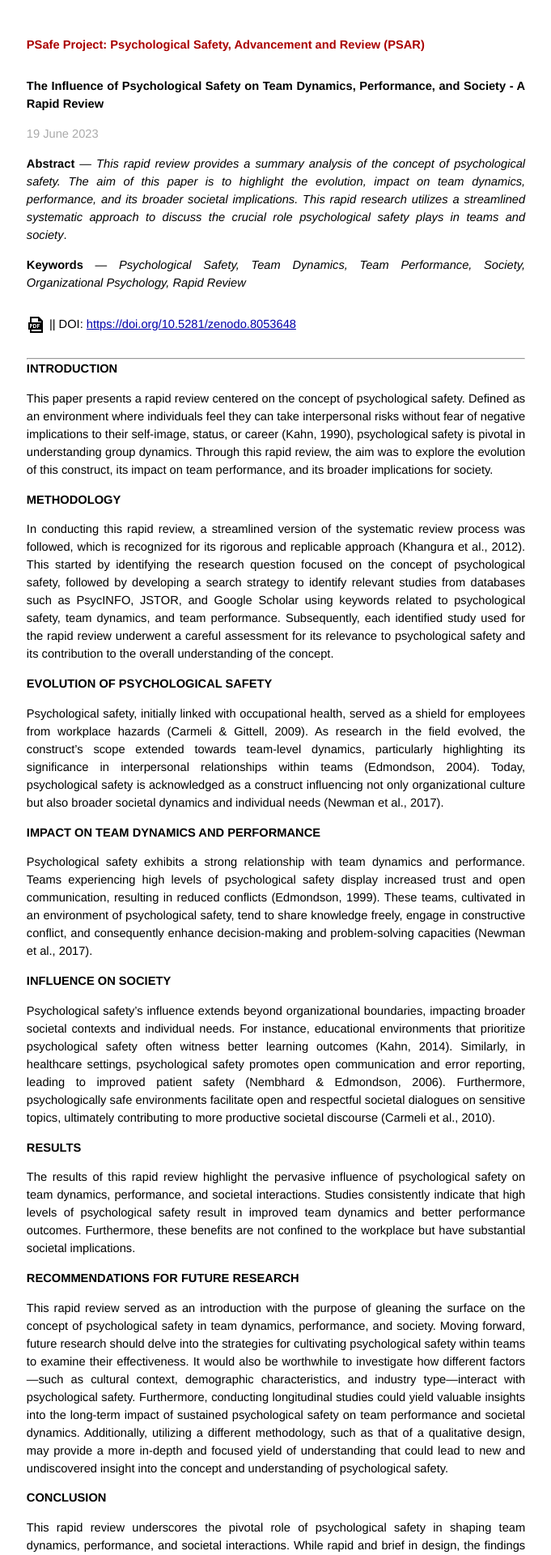
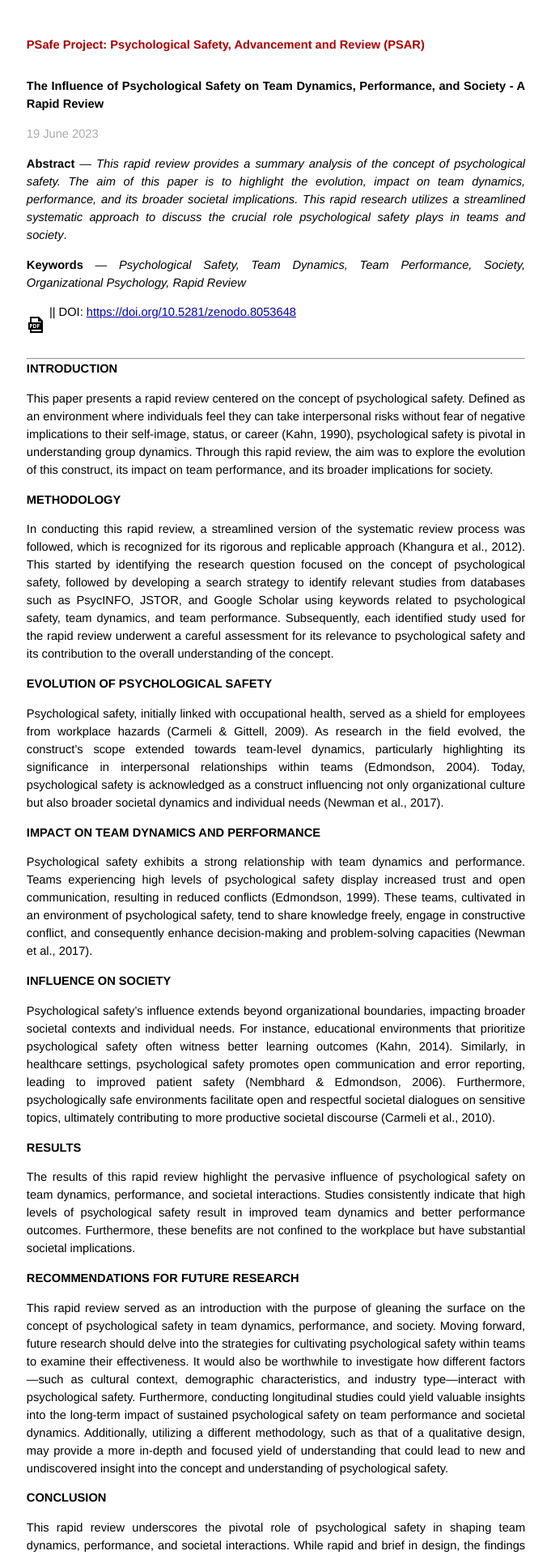
Before and after one commit to atidbit/psafe, a Jekyll site: the page built from _posts/2023-06-19-influence-of-psychological-safety-a-rapid-review.md, in a window 1280 px wide. Shown: the top 1920 px of the page at 81% size, without its empty margins (299-980 px from the left). Built offline with Jekyll 4.4.1, drawn with Linux system fonts in a browser that asks for light colours.

Commit message:
Update 2023-06-19-influence-of-psychological-safety-a-rapid-review.md

```diff
--- a/_posts/2023-06-19-influence-of-psychological-safety-a-rapid-review.md
+++ b/_posts/2023-06-19-influence-of-psychological-safety-a-rapid-review.md
@@ -17,7 +17,7 @@
 **Keywords** — _Psychological Safety, Team Dynamics, Team Performance, Society,
 Organizational Psychology, Rapid Review_
 
-<a href="https://zenodo.org/record/8053648/files/Influence_of_Psychological_Safety_A_Rapid_Review.pdf?download=1" target="_blank"><img src="/images/pdf-icon.png" align="center"></a> ||
+<a href="https://zenodo.org/record/8053648/files/Influence_of_Psychological_Safety_A_Rapid_Review.pdf?download=1" target="_blank"><img src="/images/pdf-icon.png" align="top"></a> ||
 DOI: <a href="https://doi.org/10.5281/zenodo.8053648" style="text-align:center" target="_blank">https://doi.org/10.5281/zenodo.8053648</a>
 
 <hr>
```
